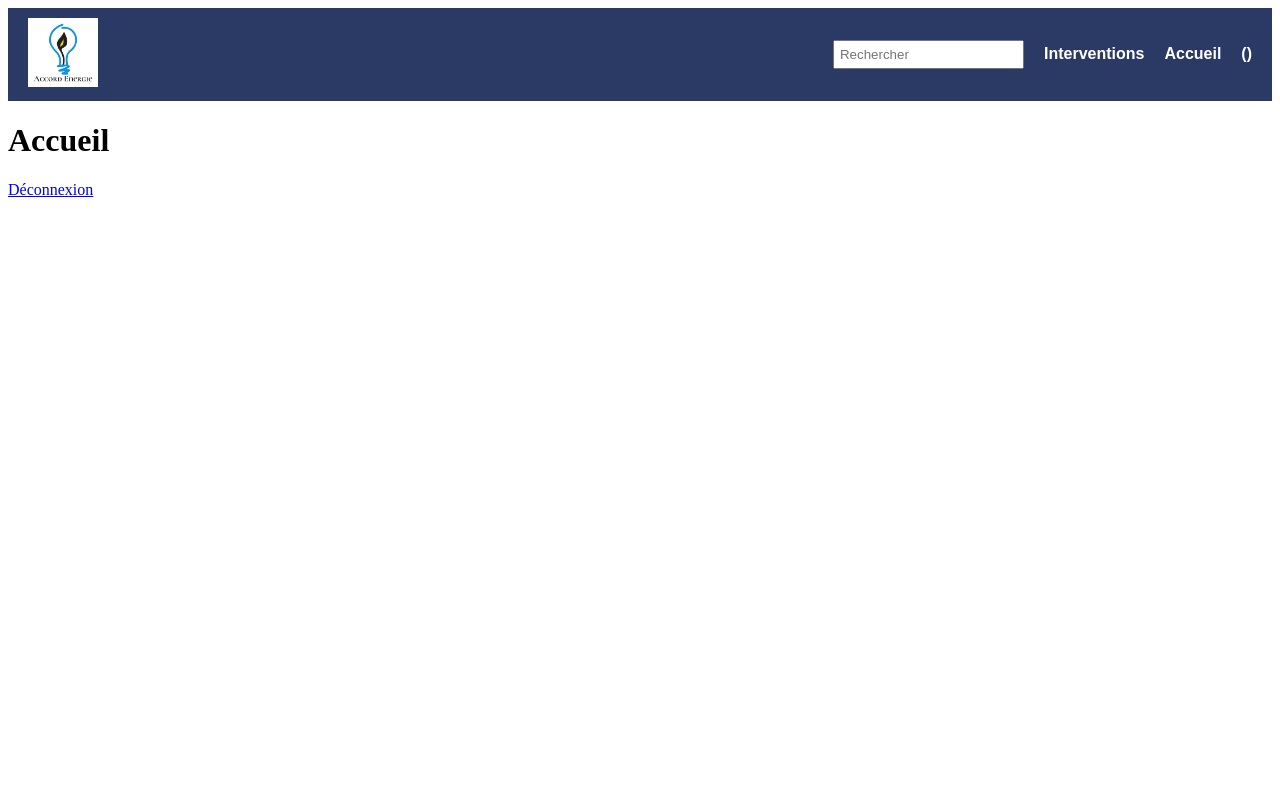
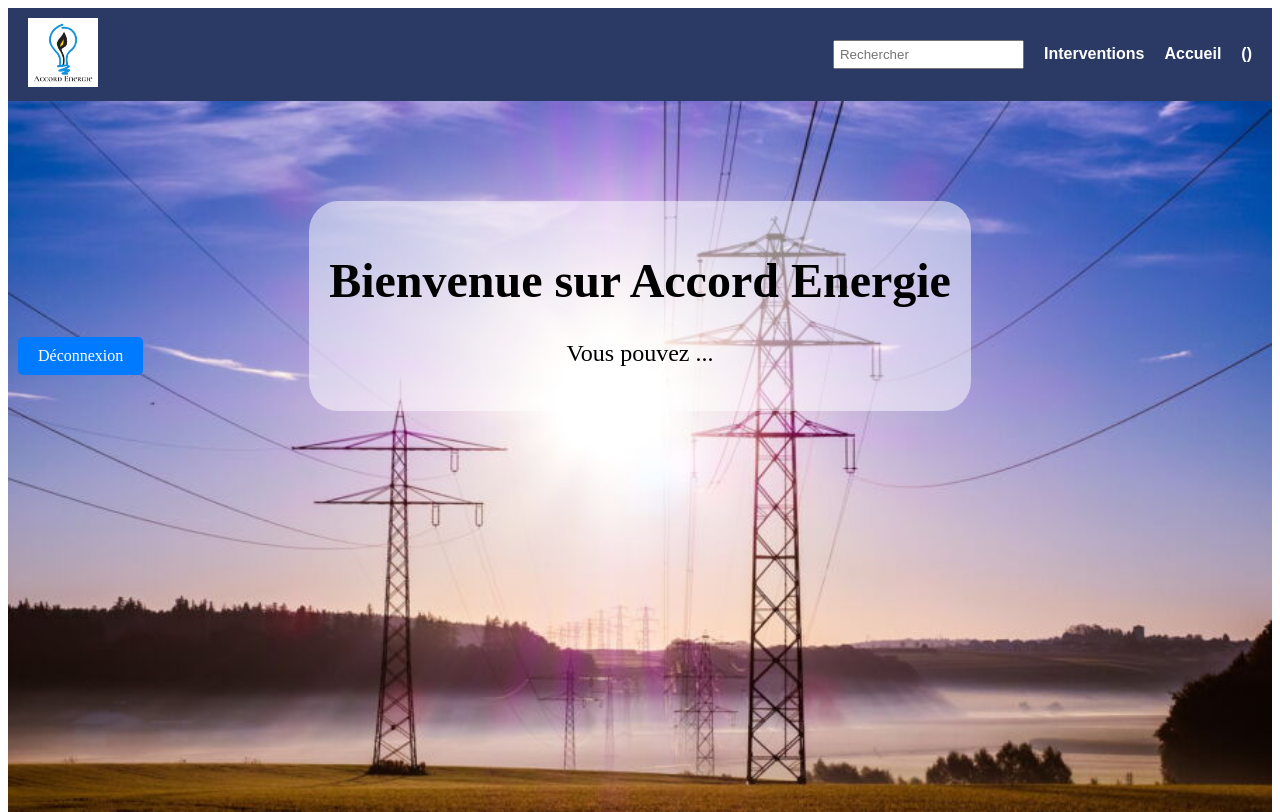
Before and after one commit to Aure0310/aurelien, a PHP site: page /accueil.php in a window 1280 px wide. Before the commit the page ends 197 px from the top, so only its background shows below. Run offline with PHP 8.4, Linux system fonts and the light colour scheme; data that the repository does not hold is empty.

Commit message:
new file:   B2/app/public/css/accueil.css 	new file:   B2/app/public/css/edit_profil.css 	modified:   B2/app/public/css/profil.css 	new file:   B2/app/public/img/accueil.jpg 	new file:   B2/app/public/img/accueil.jpg:Zone.Identifier 	modified:   B2/app/templates/accueil.html.twig

```diff
--- /dev/null
+++ b/B2/app/public/css/accueil.css
@@ -0,0 +1,50 @@
+
+.background-image {
+    position: relative;
+}
+
+
+.background-image img {
+    position: absolute;
+    top: 0;
+    left: 0;
+    width: 100%;
+    height: 250%;
+    z-index: -1;
+}
+
+.content {
+    position: relative;
+    z-index: 1;
+    width: 100%;
+    height: 100%;
+    display: flex;
+    justify-content: center;
+    align-items: center;
+}
+
+ .overlay {
+    background: rgba(255, 255, 255, 0.5);
+    text-align: center;
+    font-size: 24px;
+    position: relative;
+    border-radius: 30px;
+    padding: 20px;
+    top : 100px;
+}
+
+ .bouton-creer-intervention,
+.bouton-deconnexion {
+    display: inline-block;
+    padding: 10px 20px;
+    background-color: #007bff;
+    color: #fff;
+    text-decoration: none;
+    border-radius: 5px;
+    margin: 10px;
+}
+
+.bouton-creer-intervention:hover,
+.bouton-deconnexion:hover {
+    background-color: #0056b3;
+}
--- a/B2/app/templates/accueil.html.twig
+++ b/B2/app/templates/accueil.html.twig
@@ -1,16 +1,24 @@
 {% extends "base_auth.html.twig" %}
 
+{% block stylesheets %}
+    <link rel="stylesheet" href="css/accueil.css">
+{% endblock %}
+
 {% block body %}
+    <div class="background-image">
+        <img class="background-image" src="img/accueil.jpg" alt="Eolienne">
+        <div class="content">
+            <div class="overlay">
+                <h1>Bienvenue sur Accord Energie</h1>
+                <p>Vous pouvez ...</p>
 
-    <h1>Accueil</h1>
+                {% if isStandardiste or isAdmin %}
+                    <a href="addintervention.php" class="bouton-creer-intervention">Créer une intervention</a>
+                {% endif %}
 
-    {% if isStandardiste %}
-        <a href="addintervention.php" class="bouton-creer-intervention">Créer une intervention</a>
-    {% endif %}
-    {% if isAdmin %}
-        <a href="addintervention.php" class="bouton-creer-intervention">Créer une intervention</a>
-    {% endif %}
 
-    <p><a href="logout.php">Déconnexion</a></p>
-
+            </div>
+        </div>
+        <p><a href="logout.php" class="bouton-deconnexion">Déconnexion</a></p>
+    </div>
 {% endblock %}
```
Also changed, not shown: B2/app/public/css/edit_profil.css (added, +46 -0 lines), B2/app/public/css/profil.css (+37 -0 lines), B2/app/public/img/accueil.jpg (added), 1 other file.
